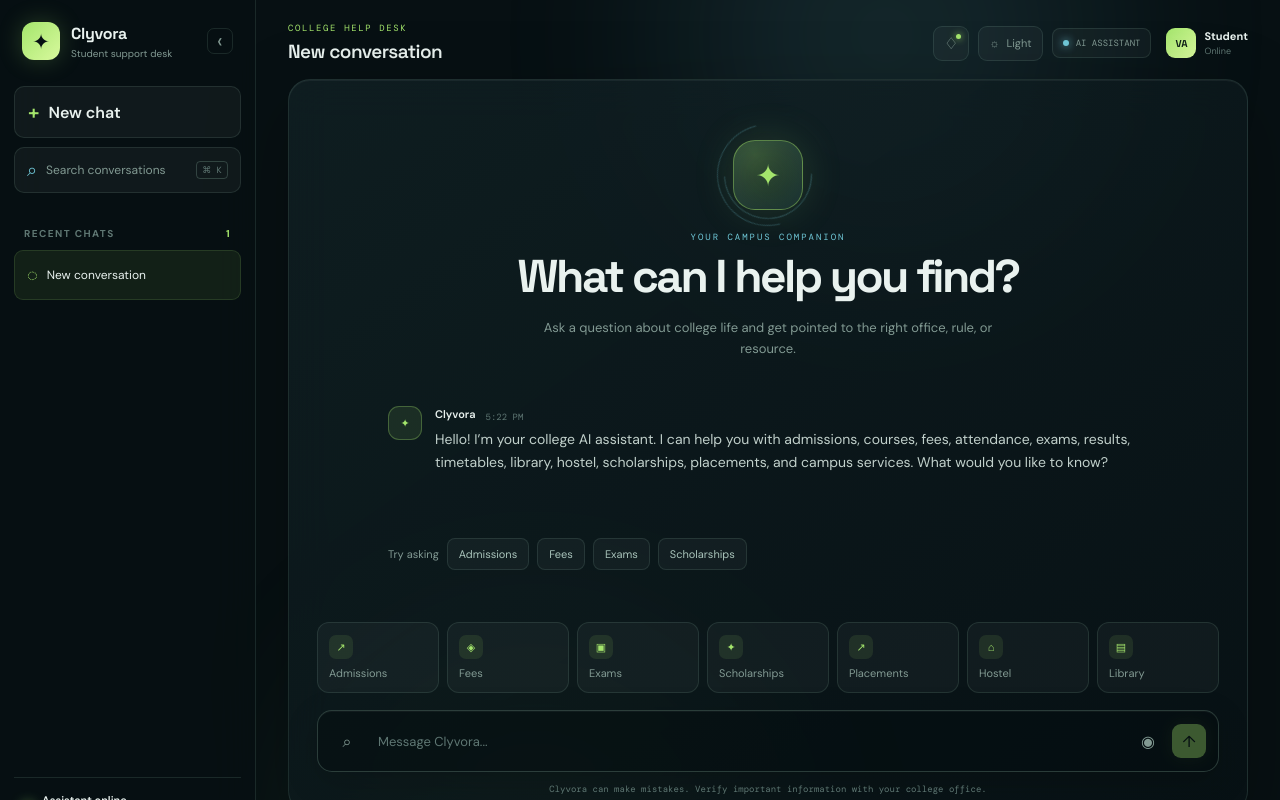
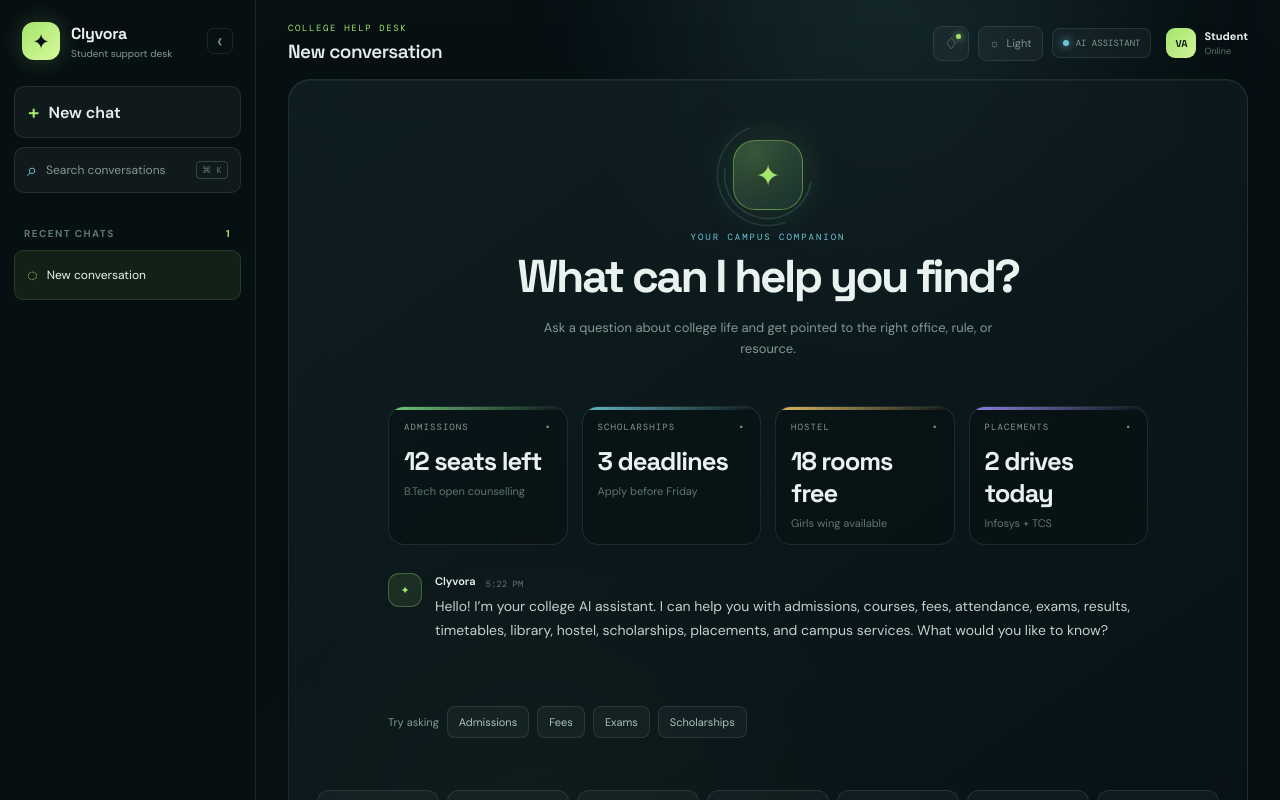
Before and after one commit to VARUNPANDEy20629/college-chatbot, a React (Vite) app in the folder frontend/: page / in a window 1280 px wide. Shown: the top 800 px of the page. Built offline with nearby package versions, Linux system fonts and the light colour scheme.

Commit message:
Initial commit - AI College Chatbot

```diff
--- a/frontend/src/App.jsx
+++ b/frontend/src/App.jsx
@@ -24,6 +24,13 @@ const collegeTopics = [
   ["Placements", "Internships, company drives and career support"],
   ["Hostel", "Applications, rooms, mess and residence rules"],
   ["Library", "Hours, borrowing, renewals and digital resources"]
+];
+
+const campusHighlights = [
+  { label: "Admissions", value: "12 seats left", detail: "B.Tech open counselling", tone: "green" },
+  { label: "Scholarships", value: "3 deadlines", detail: "Apply before Friday", tone: "blue" },
+  { label: "Hostel", value: "18 rooms free", detail: "Girls wing available", tone: "amber" },
+  { label: "Placements", value: "2 drives today", detail: "Infosys + TCS", tone: "violet" }
 ];
 
 const iconMap = {
@@ -257,7 +264,29 @@ export default function App() {
 
         <section className="chat-panel">
           <div className="conversation" aria-live="polite">
-            {activeChat.messages.length === 1 && !loading && <div className="welcome-copy"><div className="welcome-icon">✦</div><p className="welcome-kicker">YOUR CAMPUS COMPANION</p><h2>What can I help you find?</h2><p>Ask a question about college life and get pointed to the right office, rule, or resource.</p></div>}
+            {activeChat.messages.length === 1 && !loading && (
+              <>
+                <div className="welcome-copy">
+                  <div className="welcome-icon">✦</div>
+                  <p className="welcome-kicker">YOUR CAMPUS COMPANION</p>
+                  <h2>What can I help you find?</h2>
+                  <p>Ask a question about college life and get pointed to the right office, rule, or resource.</p>
+                </div>
+
+                <div className="insight-grid">
+                  {campusHighlights.map((item) => (
+                    <div key={item.label} className={`insight-card ${item.tone}`}>
+                      <div className="insight-header">
+                        <span>{item.label}</span>
+                        <b>•</b>
+                      </div>
+                      <strong>{item.value}</strong>
+                      <small>{item.detail}</small>
+                    </div>
+                  ))}
+                </div>
+              </>
+            )}
             {activeChat.messages.map((message, index) => (
               <div key={`${activeChat.id}-${index}`} className={`message ${message.role} ${message.error ? "message-error" : ""}`}><div className="avatar">{message.role === "bot" ? "✦" : "You"}</div><div className="message-content"><div className="message-meta"><span className="message-author">{message.role === "bot" ? "Clyvora" : "You"}</span><time>{formatTime(message.timestamp)}</time></div><p>{message.text}</p><MessageActions message={message} onCopy={copyResponse} onFeedback={setFeedback} onRegenerate={regenerateResponse} /></div></div>
             ))}
--- a/frontend/src/style.css
+++ b/frontend/src/style.css
@@ -81,6 +81,16 @@ button { cursor: pointer; }
 .eyebrow { margin: 0 0 5px; color: var(--accent); font-family: "DM Mono", monospace; font-size: 9px; letter-spacing: .18em; }
 .topbar h1 { max-width: 440px; margin: 0; overflow: hidden; color: var(--text); font-family: "Space Grotesk", sans-serif; font-size: 19px; font-weight: 600; letter-spacing: -.03em; text-overflow: ellipsis; white-space: nowrap; }
 .topbar-actions { display: flex; gap: 9px; align-items: center; }
+.insight-grid { display: grid; grid-template-columns: repeat(4, minmax(0, 1fr)); gap: 14px; max-width: 760px; margin: 0 auto 28px; }
+.insight-card { position: relative; overflow: hidden; padding: 14px 15px 13px; border: 1px solid var(--line); border-radius: 16px; background: rgba(8, 16, 17, 0.48); box-shadow: inset 0 1px rgba(255,255,255,.03); }
+.insight-card::before { position: absolute; inset: 0 auto auto 0; width: 100%; height: 3px; content: ""; background: linear-gradient(90deg, var(--accent), transparent); opacity: .9; }
+.insight-card.green::before { background: linear-gradient(90deg, #7ddc86, transparent); }
+.insight-card.blue::before { background: linear-gradient(90deg, #70c8d8, transparent); }
+.insight-card.amber::before { background: linear-gradient(90deg, #f4c96b, transparent); }
+.insight-card.violet::before { background: linear-gradient(90deg, #9d8ef7, transparent); }
+.insight-header { display: flex; justify-content: space-between; color: var(--muted); font-family: "DM Mono", monospace; font-size: 9px; letter-spacing: .12em; text-transform: uppercase; }
+.insight-card strong { display: block; margin-top: 12px; color: var(--text); font-family: "Space Grotesk", sans-serif; font-size: clamp(18px, 2vw, 26px); letter-spacing: -.04em; }
+.insight-card small { display: block; margin-top: 6px; color: var(--faint); font-size: 11px; line-height: 1.5; }
 .icon-button, .theme-button { position: relative; display: inline-flex; gap: 7px; align-items: center; justify-content: center; min-width: 36px; height: 35px; padding: 0 10px; border: 1px solid var(--line); border-radius: 9px; color: var(--muted); background: rgba(255, 255, 255, .035); }
 .icon-button:hover, .theme-button:hover { border-color: var(--line-strong); color: var(--text); background: var(--panel-soft); }
 .theme-button { font-size: 11px; }
@@ -163,6 +173,7 @@ html[data-theme="light"] .app-shell { background: radial-gradient(circle at 72%
 html[data-theme="light"] .sidebar { background: rgba(11, 30, 31, .94); }
 html[data-theme="light"] .chat-panel { background: rgba(255, 255, 255, .65); }.light html[data-theme="light"] .chat-panel { color: var(--text); }
 html[data-theme="light"] .message p { color: #45645c; } html[data-theme="light"] .message.user p { color: #31543d; background: rgba(116, 186, 93, .14); } html[data-theme="light"] .input-area { background: rgba(255, 255, 255, .75); } html[data-theme="light"] .chat-input { color: var(--text); } html[data-theme="light"] .quick-actions button { background: rgba(255, 255, 255, .45); } html[data-theme="light"] .search-modal { background: #fff; } html[data-theme="light"] .search-field { background: #f3f8f5; } html[data-theme="light"] .search-field input { color: var(--text); } html[data-theme="light"] .search-result strong { color: var(--text); } html[data-theme="light"] .search-result:hover { background: #eff7ed; }
+html[data-theme="light"] .insight-card { background: rgba(255,255,255,.78); }
 
 @keyframes rise-in { from { opacity: 0; transform: translateY(9px); } to { opacity: 1; transform: translateY(0); } }
 @keyframes orbit { to { transform: rotate(360deg); } }
@@ -170,12 +181,12 @@ html[data-theme="light"] .message p { color: #45645c; } html[data-theme="light"]
 @keyframes fade-in { from { opacity: 0; } to { opacity: 1; } }
 @keyframes toast-in { from { opacity: 0; transform: translateY(8px); } to { opacity: 1; transform: translateY(0); } }
 
-@media (max-width: 1050px) { .quick-actions { grid-template-columns: repeat(4, 1fr); } .quick-actions button:nth-of-type(n+5) { display: none; } }
+@media (max-width: 1050px) { .quick-actions { grid-template-columns: repeat(4, 1fr); } .quick-actions button:nth-of-type(n+5) { display: none; } .insight-grid { grid-template-columns: repeat(2, minmax(0, 1fr)); } }
 @media (max-width: 720px) {
   .app-shell { display: block; overflow: auto; }
   .sidebar { position: fixed; inset: 0 auto 0 0; width: min(290px, 86vw); transform: translateX(-102%); transition: transform .25s ease; box-shadow: 20px 0 50px rgba(0, 0, 0, .45); }
   .sidebar.mobile-open { transform: translateX(0); }.sidebar.collapsed { width: min(290px, 86vw); padding: 22px 14px 18px; }.sidebar.collapsed .brand { padding-right: 8px; padding-left: 8px; justify-content: flex-start; }.sidebar.collapsed .brand-copy, .sidebar.collapsed .new-chat-button span:last-child, .sidebar.collapsed .sidebar-search span, .sidebar.collapsed .sidebar-search kbd, .sidebar.collapsed .history-heading, .sidebar.collapsed .history-title, .sidebar.collapsed .delete-chat-button, .sidebar.collapsed .sidebar-footer div:last-child { display: block; }.sidebar.collapsed .new-chat-button, .sidebar.collapsed .sidebar-search, .sidebar.collapsed .history-select { justify-content: flex-start; padding-right: 12px; padding-left: 12px; }
   .mobile-close { display: grid; width: 27px; height: 27px; margin-left: auto; place-items: center; border: 0; color: var(--muted); background: transparent; font-size: 20px; }.collapse-button { display: none; }.mobile-menu { display: grid; width: 34px; height: 34px; margin-right: 8px; place-items: center; border: 1px solid var(--line); border-radius: 8px; color: var(--muted); background: transparent; font-size: 20px; }
   .topbar { width: calc(100% - 28px); padding: 16px 0 13px; }.topbar h1 { max-width: 190px; font-size: 16px; }.topbar-actions { gap: 4px; }.theme-button span, .topbar-badge, .profile-chip > div:last-child { display: none; }.profile-chip { padding-left: 2px; }.profile-avatar { width: 29px; height: 29px; }.notification-popover { top: 62px; right: 4px; }
-  .chat-panel { width: calc(100% - 20px); min-height: calc(100vh - 82px); margin-bottom: 10px; border-radius: 17px; }.conversation { min-height: 450px; padding: 36px 18px 20px; }.welcome-copy { margin-bottom: 38px; }.welcome-copy h2 { font-size: 30px; }.message { gap: 9px; }.message p { font-size: 13px; }.quick-actions { display: flex; padding: 0 14px 12px; overflow-x: auto; }.quick-actions button { display: flex; min-width: 102px; }.input-area { gap: 3px; margin: 0 12px; padding: 10px 8px; }.input-tool { width: 30px; flex-basis: 30px; }.input-note { margin-right: 14px; margin-left: 14px; }.toast { right: 14px; bottom: 14px; }
+  .chat-panel { width: calc(100% - 20px); min-height: calc(100vh - 82px); margin-bottom: 10px; border-radius: 17px; }.conversation { min-height: 450px; padding: 36px 18px 20px; }.welcome-copy { margin-bottom: 38px; }.welcome-copy h2 { font-size: 30px; }.insight-grid { grid-template-columns: 1fr 1fr; margin-bottom: 22px; }.message { gap: 9px; }.message p { font-size: 13px; }.quick-actions { display: flex; padding: 0 14px 12px; overflow-x: auto; }.quick-actions button { display: flex; min-width: 102px; }.input-area { gap: 3px; margin: 0 12px; padding: 10px 8px; }.input-tool { width: 30px; flex-basis: 30px; }.input-note { margin-right: 14px; margin-left: 14px; }.toast { right: 14px; bottom: 14px; }
 }
```
